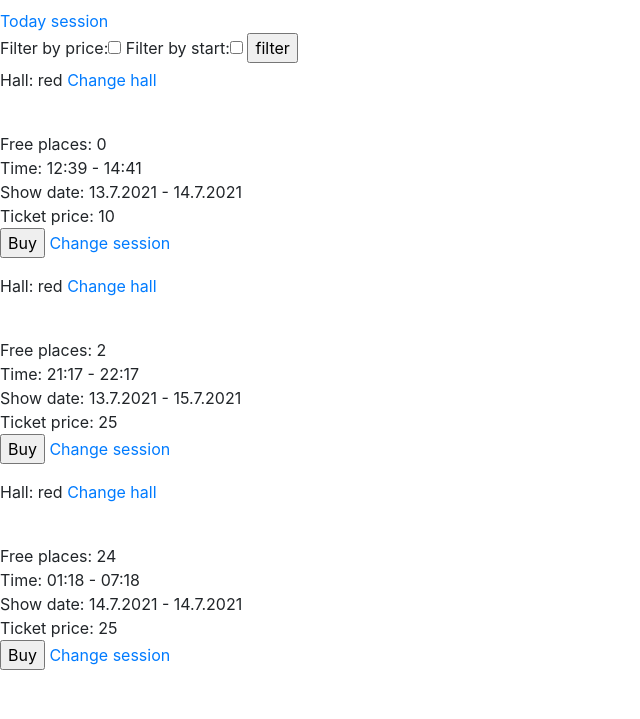
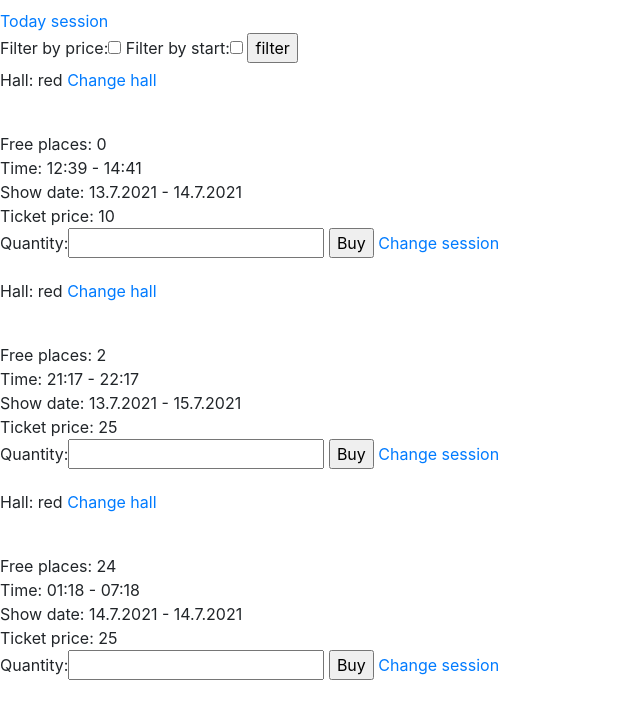
Before and after one commit to Klimushin/CinemaProject, a Django app: page /tomorrow/ in a window 1280 px wide. Shown: the part 56-775 px from the top of the page, without its empty margins (0-640 px from the left). Run offline with Django 3.2, Linux system fonts and the light colour scheme; a user stored in the database is signed in; data comes from the database, SQL or seed files in the repository; both versions use the stored data as it was after the commit; some libraries are stand-ins or nearby versions.

Commit message:
fix template

```diff
--- a/cinema/views.py
+++ b/cinema/views.py
@@ -55,6 +55,8 @@ class SessionListView(ListView):
 class TomorrowSessionListView(ListView):
     model = Session
     template_name = 'cinema/tomorrow.html'
+    context_object_name = 'sessions'
+    extra_context = {'quantity': TicketForm}
 
     def get_context_data(self, **kwargs):
         context = super().get_context_data(**kwargs)
--- a/kino/settings.py
+++ b/kino/settings.py
@@ -145,5 +145,5 @@ LOGOUT_REDIRECT_URL = '/'
 
 CRISPY_TEMPLATE_PACK = 'bootstrap4'
 
-AUTO_LOGOUT_TIME_MINUTES = 0.5
+AUTO_LOGOUT_TIME_MINUTES = 5
 AUTH_USER_MODEL = 'user.Customer'
--- a/templates/cinema/tomorrow.html
+++ b/templates/cinema/tomorrow.html
@@ -25,14 +25,13 @@
                 <p>{% translate 'Hall' %}: {{ session.hall.name }}
                     {% if user.is_superuser %}
                         <a href="{% url 'cinema:update_hall' session.hall.slug %}">{% translate 'Change hall' %}</a><p>
-                        <br>
-                    {% endif %}
+                    {% endif %}<br>
                     {% translate 'Free places' %}: {{ session.hall.size|sub:session.total }}<br>
                     {% translate 'Time' %}: {{ session.start_time|time:"H:i" }} - {{ session.end_time|time:"H:i" }}<br>
                     {% translate 'Show date' %}: {{ session.get_show_date }}<br>
                     {% translate 'Ticket price' %}: {{ session.price }}<br>
                     {% if user.is_authenticated %}
-                        {{ quantity.quantity }}
+                        {{ quantity }}
                         <input type="hidden" name="session" value='{{ session.pk }}'>
                         <input type="submit" value="{% translate 'Buy' %}">
                     {% endif %}
```
Also changed, not shown: db.sqlite3.
